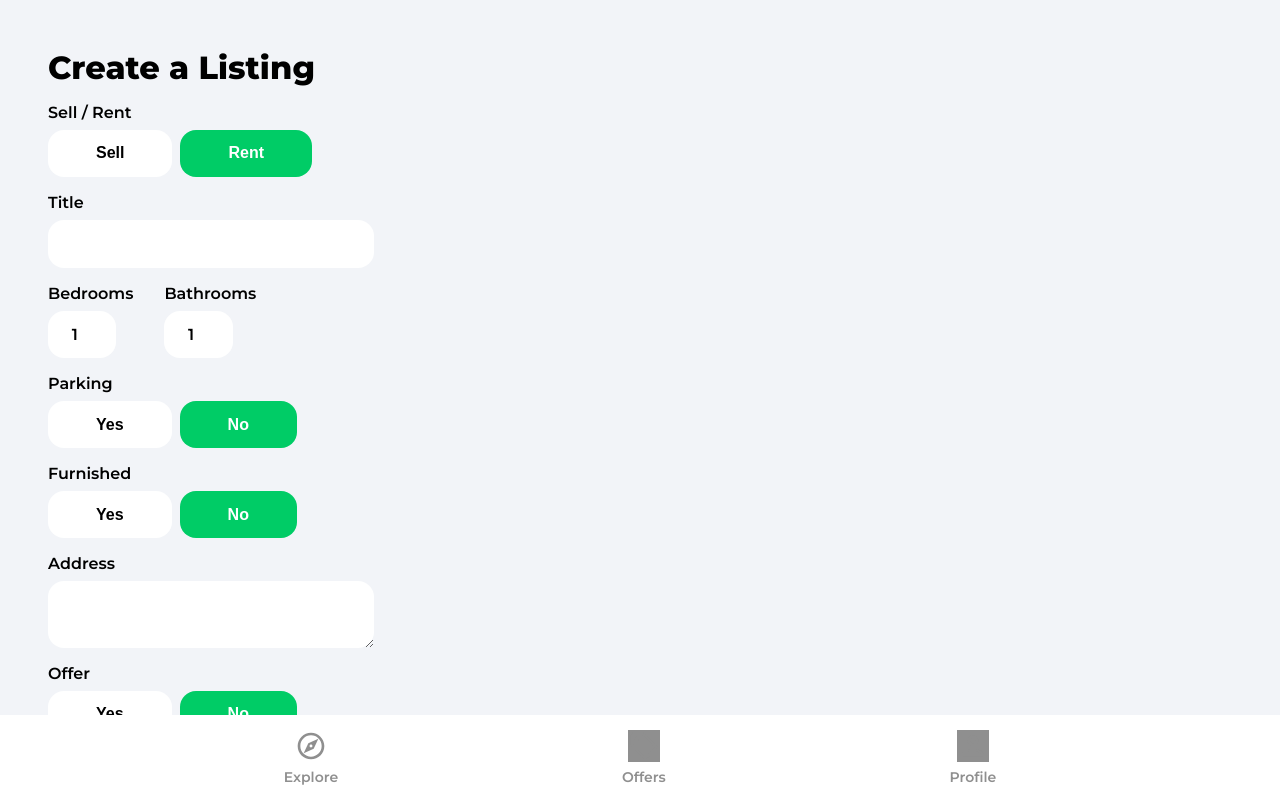
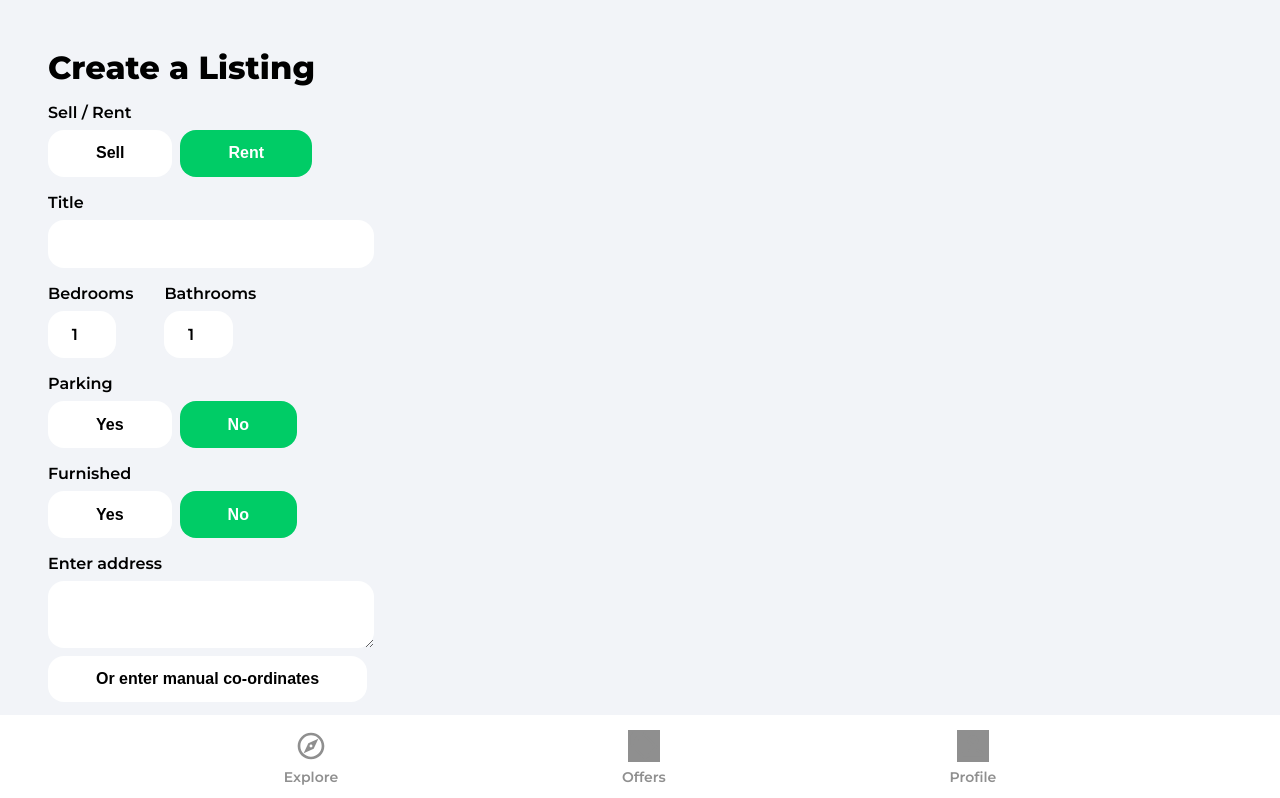
Before and after one commit to snuflord/house-marketplace, a React (Create React App) app: page /create-listing in a window 1280 px wide. Shown: the top 798 px of the page. Built offline with nearby package versions, Linux system fonts and the light colour scheme; no server answers; sample sign-in values are in the browser's storage.

Commit message:
created toggle coordinates button in CreateListing

```diff
--- a/src/components/ListingItem.jsx
+++ b/src/components/ListingItem.jsx
@@ -9,7 +9,7 @@ function ListingItem({listing, id, onDelete}) {
     <>
     <li className='categoryListing'>
         <Link to={`/category/${listing.type}/${id}`} className='categoryListingLink'>
-            <img src={listing.imageURLs} alt={listing.name} className='categoryListingImg' />
+            <img src={listing.imgUrls} alt={listing.name} className='categoryListingImg' />
             <div className="categoryListingDetails">
                 <p className="categoryListingLocation">
                     {listing.location}
--- a/src/pages/CreateListing.jsx
+++ b/src/pages/CreateListing.jsx
@@ -11,6 +11,7 @@ import {toast} from 'react-toastify'
 function CreateListing() {
 
     const [geolocEnabled, setGeolocEnabled] = useState(true)
+    const [active, setButtonText] = useState(false)
     const [loading, setLoading] = useState(false)
     const [formData, setFormData] = useState({
         type: 'rent',
@@ -88,6 +89,11 @@ function CreateListing() {
         }
     }
 
+    const onButtonClick = () => {
+            setGeolocEnabled(prevstate => !prevstate)
+            setButtonText(!active)
+    }
+
 
     // ON SUBMIT Commits all user input data handled by onMutate to create a new listing
     const onSubmit = async function (e) {
@@ -113,6 +119,7 @@ function CreateListing() {
 
             // expirt response as data
             const data = await response.json()
+            console.log(data)
 
             // setting geolocation object specifics (lat/lng) to data response
             geolocation.lat = data.results[0]?.geometry.location.lat ?? 0
@@ -206,6 +213,7 @@ function CreateListing() {
 
         setLoading(false)
         toast.success('Listing successful!')
+        // this navigate method goes to each created listing based on its type (rent or sell) and its unique docref id.
         navigate(`/category/${formDataCopy.type}/${docRef.id}`)
     }
 
@@ -257,7 +265,7 @@ function CreateListing() {
                     </div>
                 </div>
 
-                <label className="formLabel">Address</label>
+                <label className="formLabel">Enter address</label>
                 <textarea className='formInputAddress' type='text' id='address' value={address} onChange={onMutate} required />
 
                 {!geolocEnabled && (
@@ -272,6 +280,8 @@ function CreateListing() {
                         </div>
                     </div>
                 )}
+
+                <button className={active ? 'formButtonActive' : 'formButton'} onClick={onButtonClick}>{active ? 'Hide manual co-ordinates' : 'Or enter manual co-ordinates'}</button>
 
                 <div>
                     <label className="formLabel">Offer</label>
```
